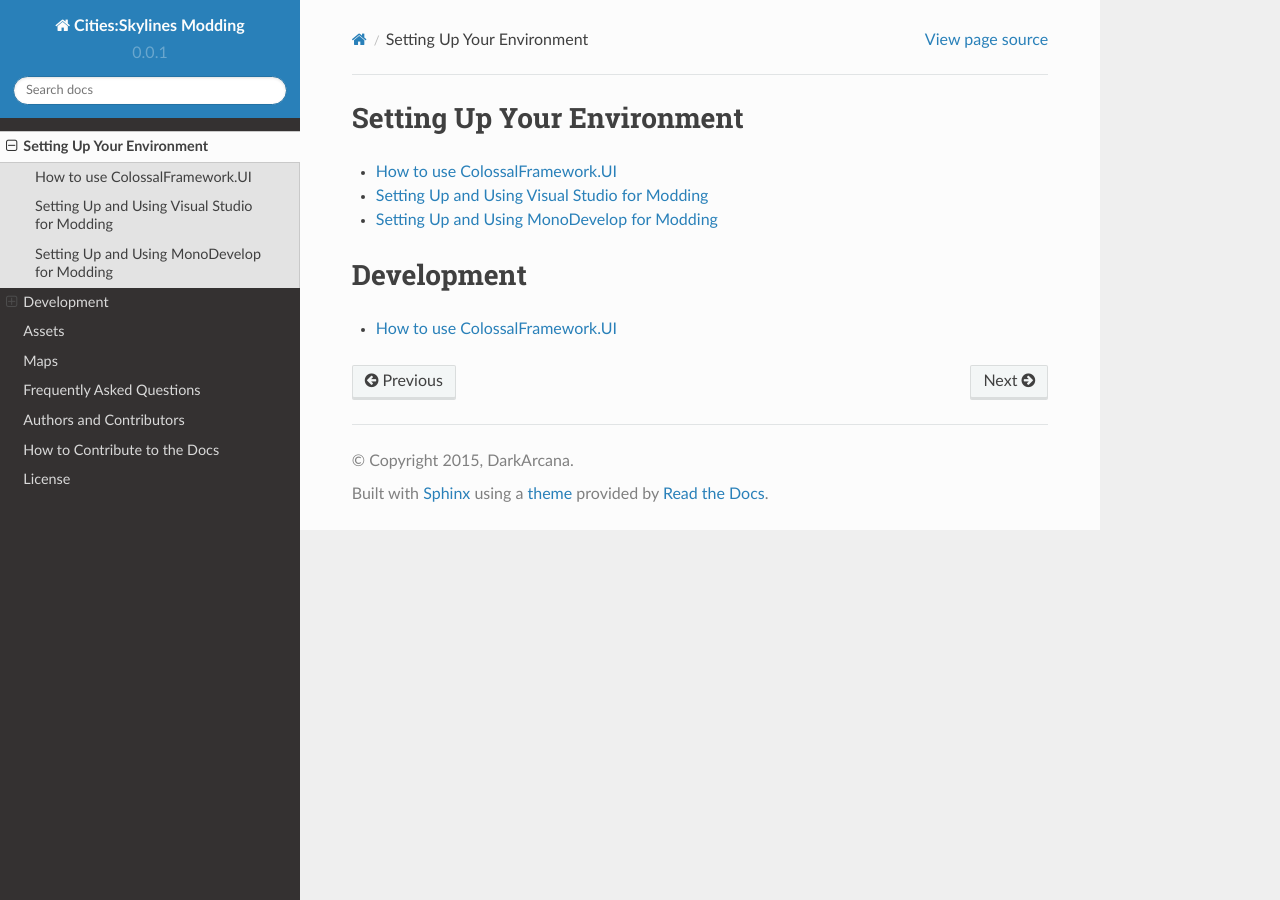
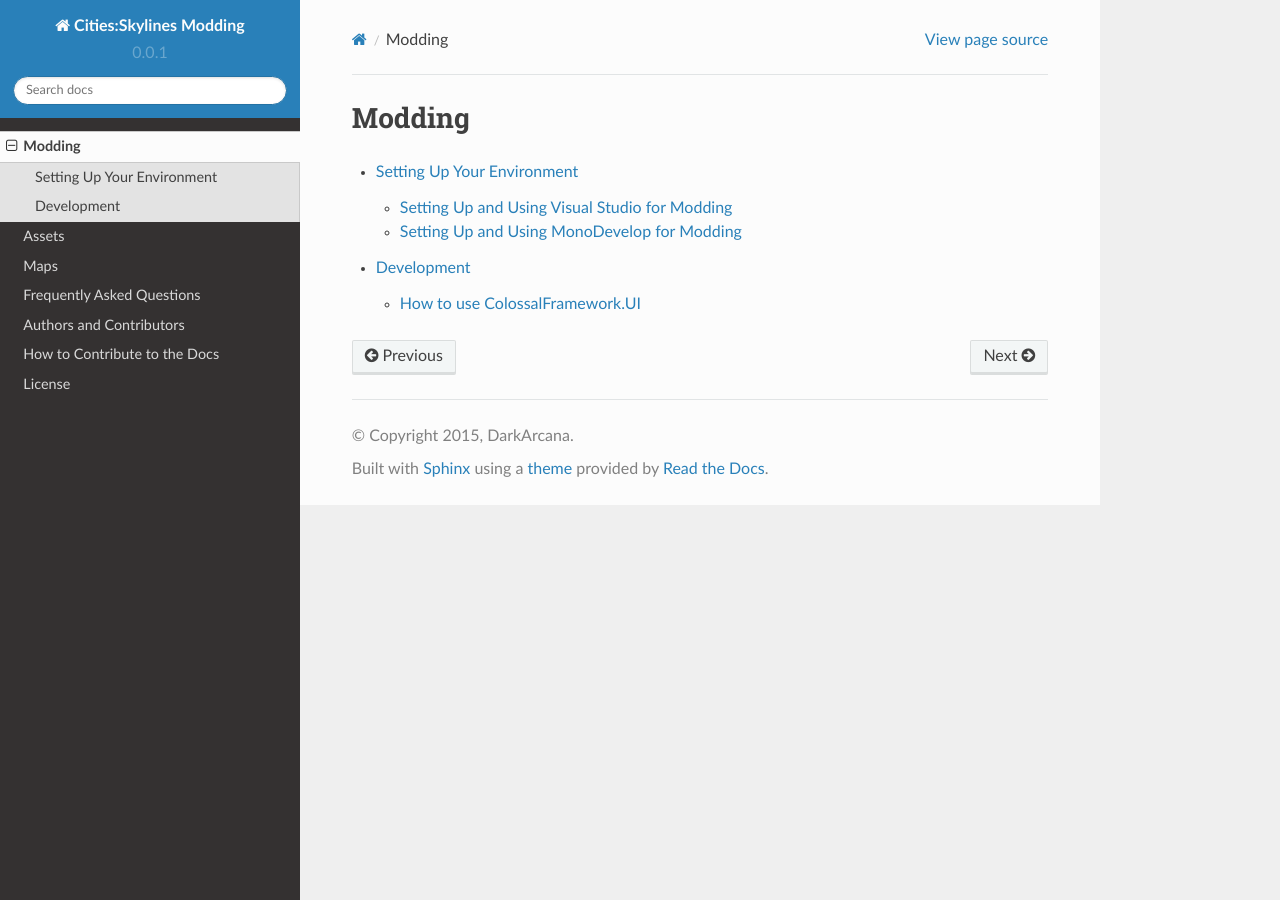
Before and after one commit to SkylinesModding/Docs, a Sphinx documentation site: the page built from docs/source/modding/index.rst, in a window 1280 px wide. Built offline with Sphinx 7.4.7 and the Read the Docs theme 2.0.0, drawn with Linux system fonts in a browser that asks for light colours.

Commit message:
Restructure Modding indexing

```diff
--- a/docs/source/modding/index.rst
+++ b/docs/source/modding/index.rst
@@ -1,19 +1,10 @@
-Setting Up Your Environment
-===========================
+=======
+Modding
+=======
 
 .. toctree::
-    :maxdepth: 2
+    :maxdepth: 3
     :titlesonly:
 
-    How-to-Use-ColossalFramework.UI
-    Setting-Up-and-Using-Visual-Studio-for-Modding
-    Setting-Up-and-Using-MonoDevelop-for-Modding
-
-Development
-===========
-
-.. toctree::
-    :maxdepth: 2
-    :titlesonly:
-
-    How-to-Use-ColossalFramework.UI
+    Setting-Up-Your-Environment
+    Development
```
Also changed, not shown: docs/source/index.rst (+1 -20 lines), docs/source/modding/Development.rst (added, +9 -0 lines), docs/source/modding/Setting-Up-Your-Environment.rst (added, +10 -0 lines).
